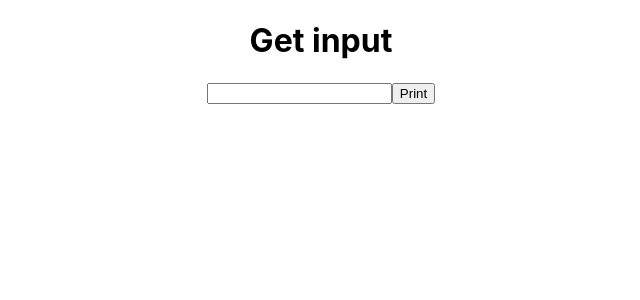
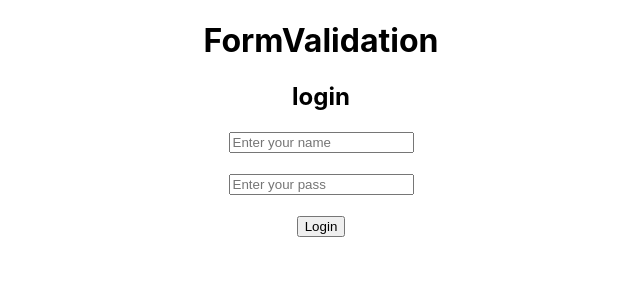
Before and after one commit to sakshi-rah/react_practice, a React (Create React App) app: page / in a window 1280 px wide. Shown: the top 300 px of the page, without its empty margins (319-959 px from the left). Built offline with nearby package versions, Linux system fonts and the light colour scheme.

Commit message:
feat: Form_Validation_practice

```diff
--- a/src/App.js
+++ b/src/App.js
@@ -1,10 +1,10 @@
 import './App.css';
-import FormDemo from './FormDemo';
+import FormValidation from './FormValidation';
 function App() {
   return (
 
     <div className="App">
-      <FormDemo/>
+      <FormValidation/>
     </div>
 
   );
--- /dev/null
+++ b/src/FormValidation.js
@@ -0,0 +1,49 @@
+import { useState } from 'react'
+
+function FormValidation() {
+    const [user, setUser] = useState("");
+    const [pass, setpass] = useState("");
+    const [userError, setUserError] = useState(false);
+    const [passError, setPassError] = useState(false);
+
+    function loginHandler(e) {
+        if (user.length < 3 || pass.length < 3) {
+            alert("type corrent values")
+        } else {
+            alert("all good :)")
+        }
+        e.preventDefault()
+    }
+    function userHandler(e) {
+        let item = e.target.value;
+        if (item.length < 3) {
+            setUserError(true)
+        } else {
+            setUserError(false)
+        }
+        setUser(item)
+    }
+    function passHandler(e) {
+        let item = e.target.value;
+        if (item.length < 3) {
+            setPassError(true)
+        } else {
+            setPassError(false)
+        }
+        setpass(item)
+    }
+    return (
+        <div>
+            <h1>FormValidation</h1>
+            <form onSubmit={loginHandler}>
+                <h2>login</h2>
+                <input type='text' onChange={userHandler} placeholder='Enter your name' /> {userError ? <span>Invalid Email.!</span> : ""}<br /> <br />
+                <input type='password' onChange={passHandler} placeholder='Enter your pass' /> {passError ? <span>Invalid Password.!</span> : ""} <br /> <br />
+                <button>Login</button>
+
+            </form>
+        </div>
+    )
+}
+
+export default FormValidation
```
